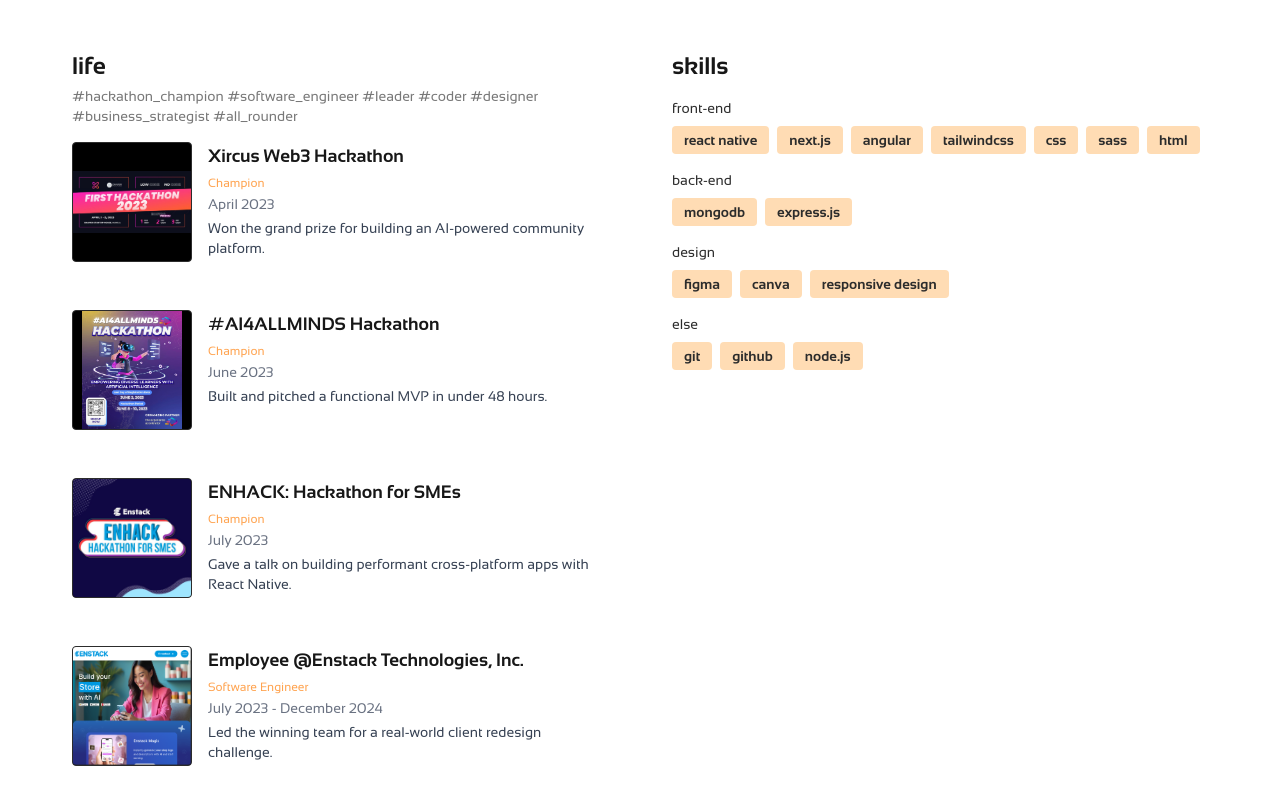
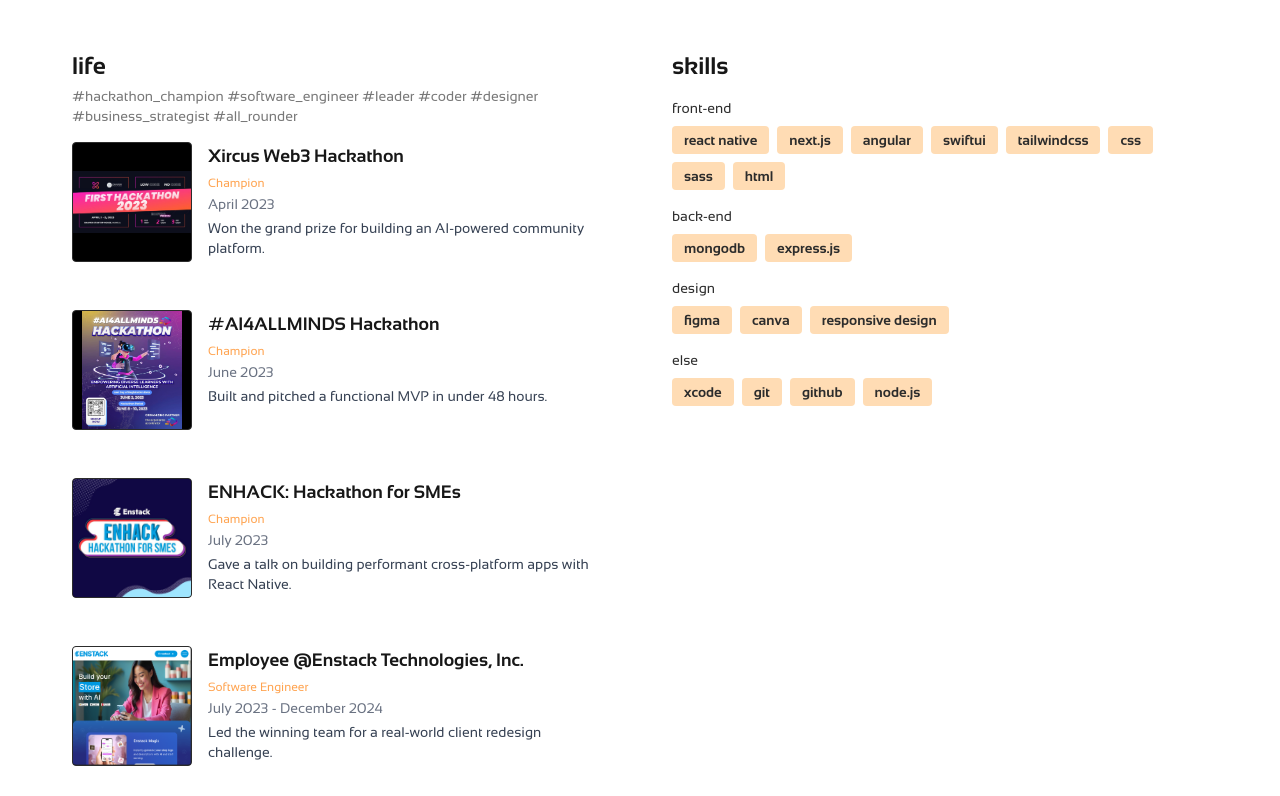
Before and after one commit to dadalman/dalman-portfolio, a Next.js app: page / in a window 1280 px wide. Shown: the part 984-1780 px from the top of the page. Built offline with nearby package versions, Linux system fonts and the light colour scheme.

Commit message:
Added swiftui and xcode under skills

```diff
--- a/components/AboutMe.tsx
+++ b/components/AboutMe.tsx
@@ -110,6 +110,7 @@
                 "react native",
                 "next.js",
                 "angular",
+                "swiftui",
                 "tailwindcss",
                 "css",
                 "sass",
@@ -121,7 +122,7 @@
               title: "design",
               skills: ["figma", "canva", "responsive design"],
             },
-            { title: "else", skills: ["git", "github", "node.js"] },
+            { title: "else", skills: ["xcode", "git", "github", "node.js"] },
           ].map((group) => (
             <div key={group.title}>
               <h4 className="text-sm sm:text-md font-medium text-dark">
```
